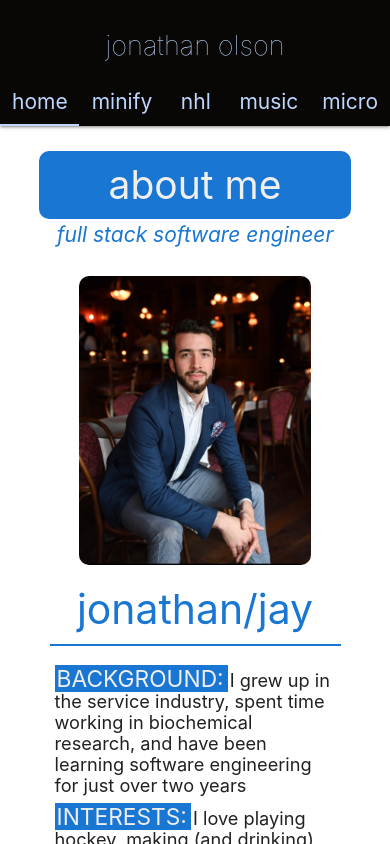
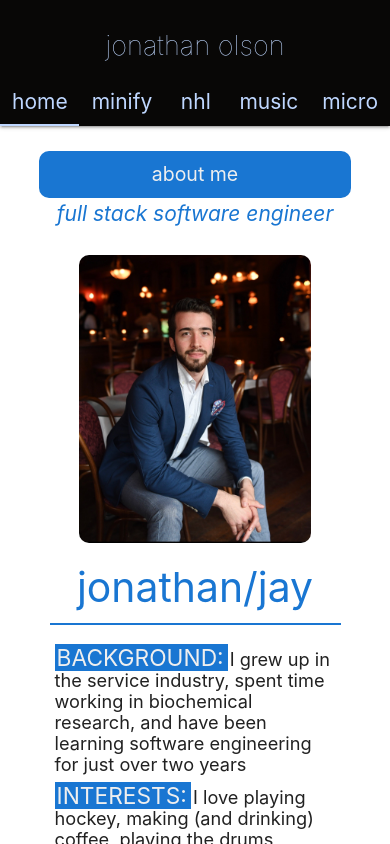
Before and after one commit to MyNameIsJonathan/PortfolioWebsite, a React (Create React App) app in the folder portfolio_app/: page / in a window 390 px wide. Shown: the top 844 px of the page. Built offline with nearby package versions, Linux system fonts and the light colour scheme.

Commit message:
Minor CSS Update For Large Screens

```diff
--- a/portfolio_app/src/App.css
+++ b/portfolio_app/src/App.css
@@ -233,6 +233,14 @@ h3.information {
   .tab-information {
     margin-top: 2vh;
   }
+
+  .tab-head {
+    font-size: 5vw;
+  }
+
+  .navbar-name {
+    font-size: 5wv;
+  }
 }
 
 .sdc-pink {
```
